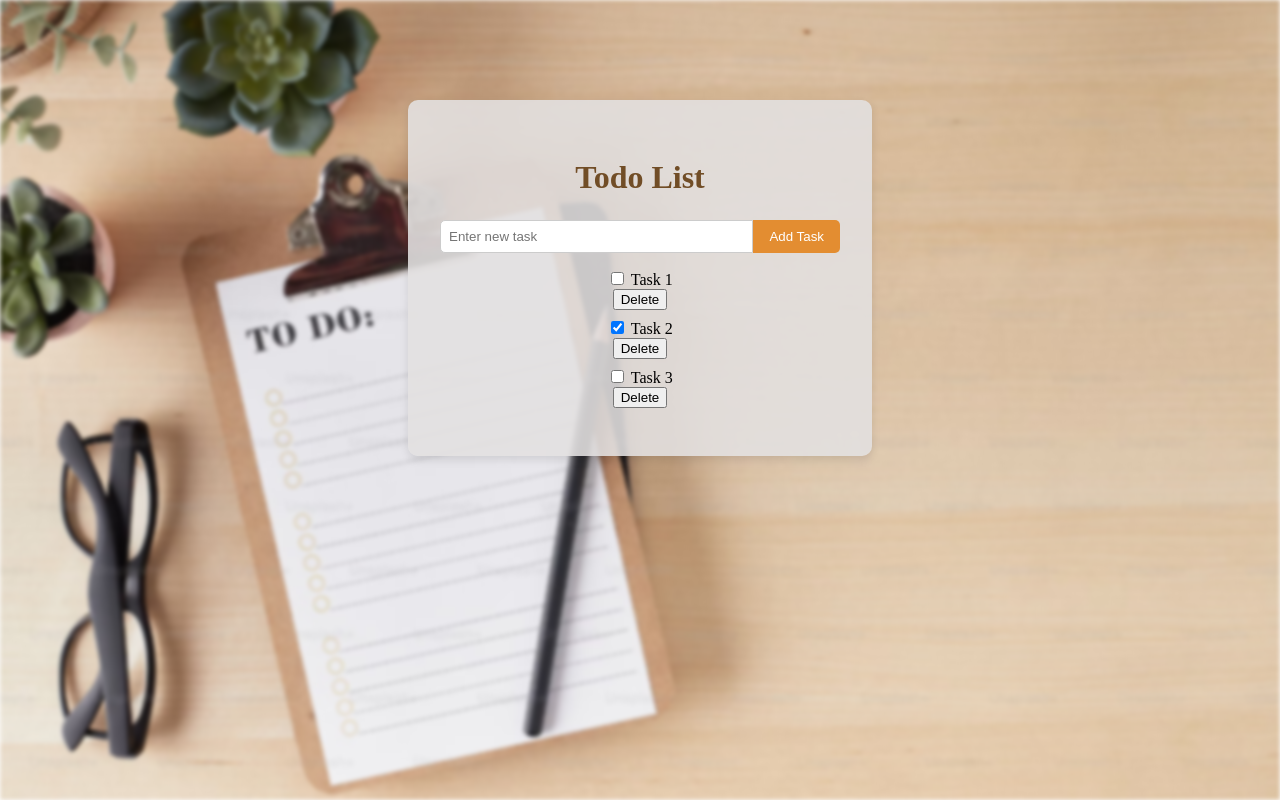
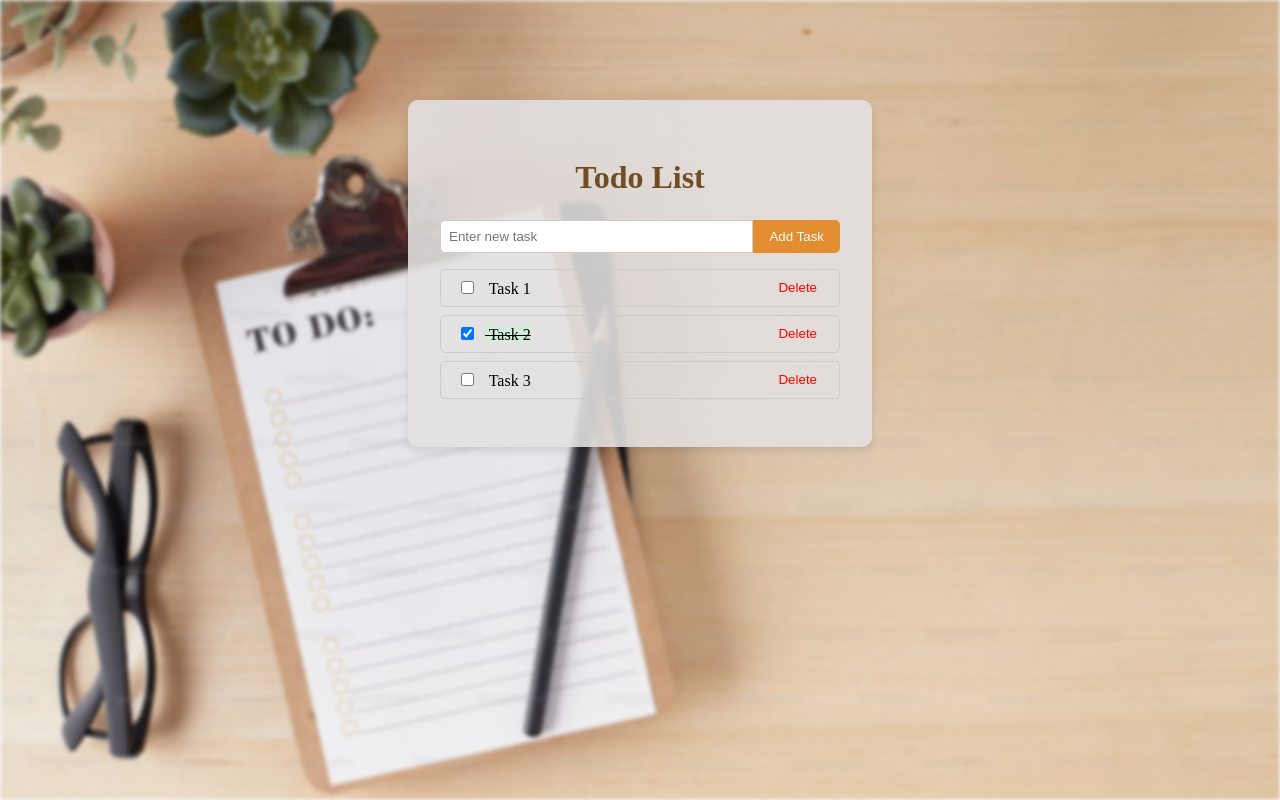
Before and after one commit to SayedShehata1/Angular-TODO-LIST, an Angular app: page / in a window 1280 px wide. Built offline with nearby package versions, Linux system fonts and the light colour scheme; data requests are answered from the project's data file.

Commit message:
style: :lipstick: Style TaskItem Component

```diff
--- a/src/app/Components/task-item/task-item.component.css
+++ b/src/app/Components/task-item/task-item.component.css
@@ -0,0 +1,34 @@
+.task-item {
+  display: flex;
+  justify-content: space-between;
+  align-items: center;
+  padding: 0.5rem 1rem;
+  border: 1px solid #ccc;
+  border-radius: 5px;
+  margin-bottom: 0.5rem;
+  transition: background-color 0.3s ease;
+}
+
+.task-item input {
+  cursor: pointer;
+}
+
+.completed {
+  background-color: #d4edda;
+  text-decoration: line-through;
+}
+
+span {
+  margin-left: 0.5rem;
+}
+
+.task-item button {
+  border: none;
+  background: none;
+  color: #ff0000;
+  cursor: pointer;
+}
+
+.task-item button:hover {
+  color: #cc0000;
+}
```
